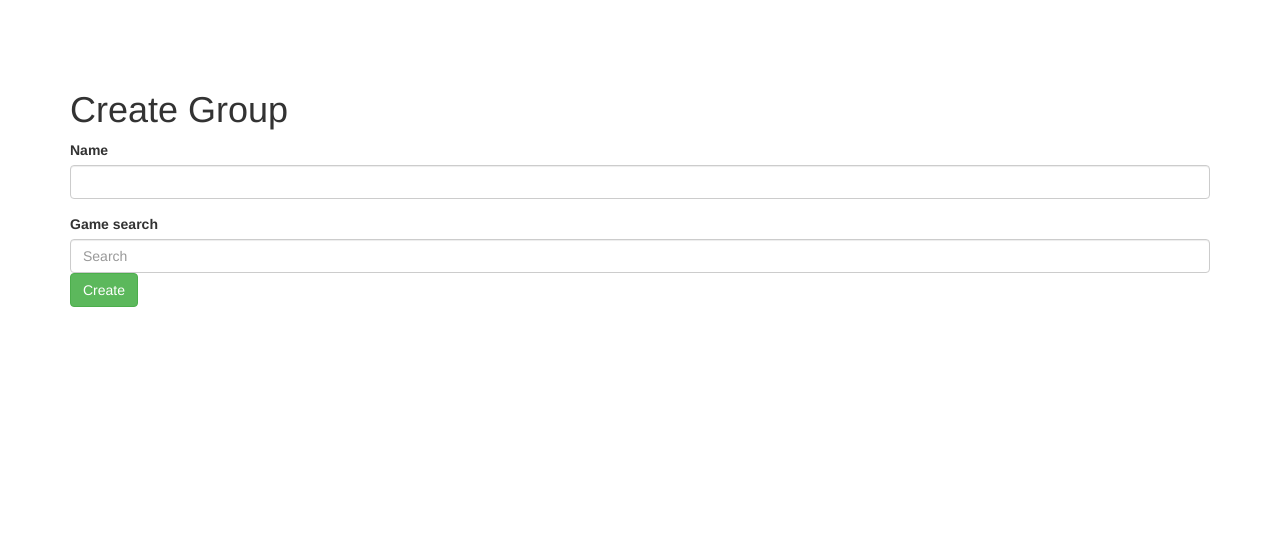
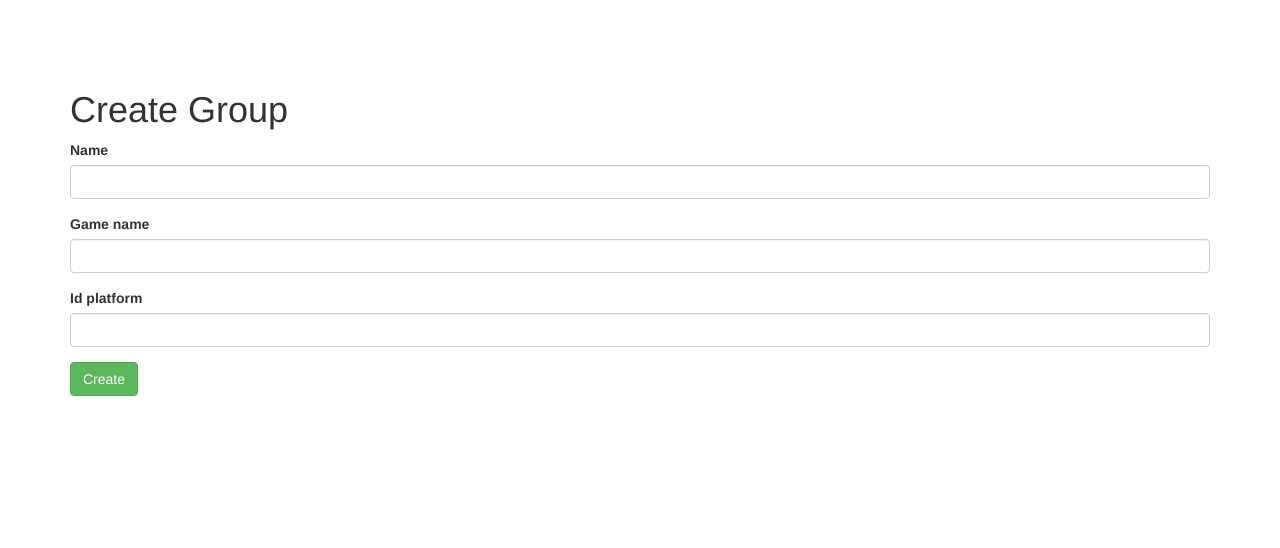
Before and after one commit to Jomari94/weRgamers, a Yii app: template views/groups/create.php in a window 1280 px wide. Shown: the top 548 px of the page. Run offline with PHP 8.4 and a stand-in for Yii, Linux system fonts and the light colour scheme; the template is opened without the code that fills it, so the values that code supplies are empty; form fields are guessed from the names that the template uses; some libraries are stand-ins or nearby versions.

Commit message:
Cambios en crear grupo

```diff
--- a/views/groups/create.php
+++ b/views/groups/create.php
@@ -12,28 +12,26 @@ $urlGames = Url::to(['/games/search-ajax']);
 $urlPlatforms = Url::to(['/games/platforms-ajax']);
 $js = <<<EOT
 var games = {};
-    $('#search').on('focus keyup', function () {
+    $('#group-game_name').on('focus keyup', function () {
         $.ajax({
             method: 'get',
             url: '$urlGames',
             data: {
-                q: $('#search').val()
+                q: $('#group-game_name').val()
             },
             success: function (data, status, event) {
-                var d = JSON.parse(data);
-                games = d;
-                d = $.map(d, function(value, index){
+                var juegos = JSON.parse(data);
+                games = juegos;
+                juegos = $.map(juegos, function(value, index){
                     return index;
-                });
-                console.log(d);
-                $('#search').autocomplete({source: d});
+                });;
+                $('#group-game_name').autocomplete({source: juegos});
             }
         });
     });
 
-    $('#search').on('autocompleteselect', function (event, ui) {
+    $('#group-game_name').on('autocompleteselect', function (event, ui) {
         $('#group-id_game').val(games[ui.item.value]);
-        console.log(ui.item);
         $.ajax({
             method: 'get',
             url: '$urlPlatforms',
@@ -47,17 +45,13 @@ var games = {};
 
     function mostrarPlataformas(data, status, event) {
         var platforms = JSON.parse(data);
-        console.log(platforms);
         $('#platforms').empty();
         var label = '<label for="platforms">Select platform</label><br />'
         $('#platforms').append(label);
         for(i in platforms) {
-            var radio = '<input type="radio" name="platform" value="'+ i + '">'+platforms[i]+'<br />';
-            $('#platforms').append(radio);
+            var radio = '<label><input type="radio" name="Group[id_platform]" value="'+ i + '"> '+platforms[i]+'</label>';
+            $('#group-id_platform').append(radio);
         }
-        $('input[type="radio"]').on('click', function (){
-            $('#group-id_platform').val($(this).val());
-        });
     }
 EOT;
 $this->registerJs($js);
@@ -76,15 +70,11 @@ $this->params['breadcrumbs'][] = $this->title;
 
         <?= $form->field($model, 'name')->textInput(['maxlength' => true]) ?>
 
-        <label for="search"><?= Yii::t('app', 'Game search') ?></label>
-        <input type="text" id="search" class="form-control" placeholder="<?= Yii::t('app', 'Search') ?>">
+        <?= $form->field($model, 'game_name')->textInput(['maxlength' => true]) ?>
 
         <?= $form->field($model, 'id_game')->hiddenInput()->label(false) ?>
 
-        <div id="platforms">
-        </div>
-
-        <?= $form->field($model, 'id_platform')->hiddenInput()->label(false) ?>
+        <?= $form->field($model, 'id_platform')->radioList([]) ?>
 
         <div class="form-group">
             <?= Html::submitButton(Yii::t('app', 'Create'), ['class' => 'btn btn-success']) ?>
--- a/views/groups/view.php
+++ b/views/groups/view.php
@@ -13,10 +13,6 @@ $this->params['breadcrumbs'][] = $this->title;
 <div class="group-view">
 
     <h1><?= Html::encode($this->title) ?></h1>
-
-    <p>
-        <?= Html::a(Yii::t('app', 'Update'), ['update', 'id' => $model->id], ['class' => 'btn btn-primary']) ?>
-    </p>
 
     <?= DetailView::widget([
         'model' => $model,
```
Also changed, not shown: controllers/GroupsController.php (+0 -19 lines), models/Group.php (+11 -3 lines), views/groups/_form.php (deleted, +0 -27 lines).
